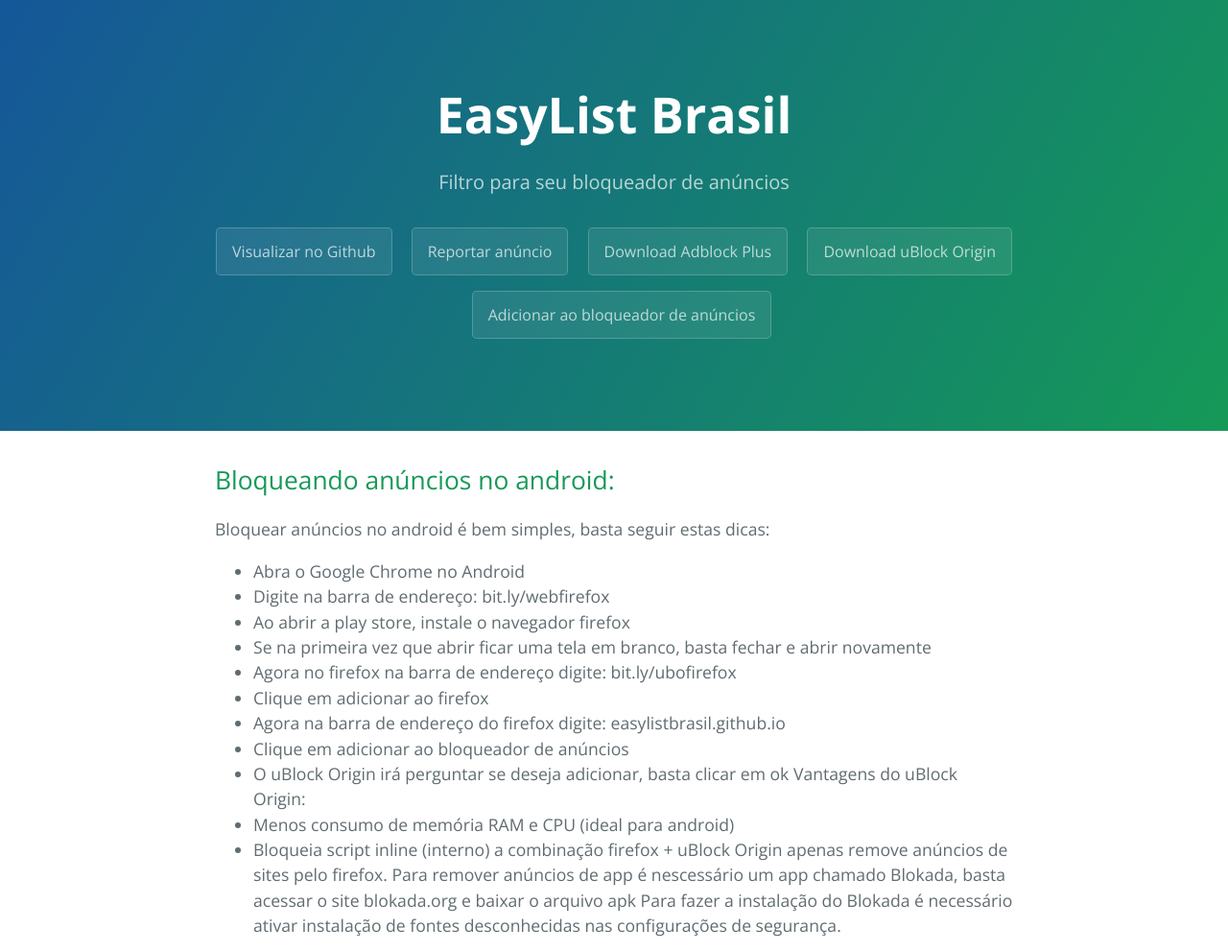
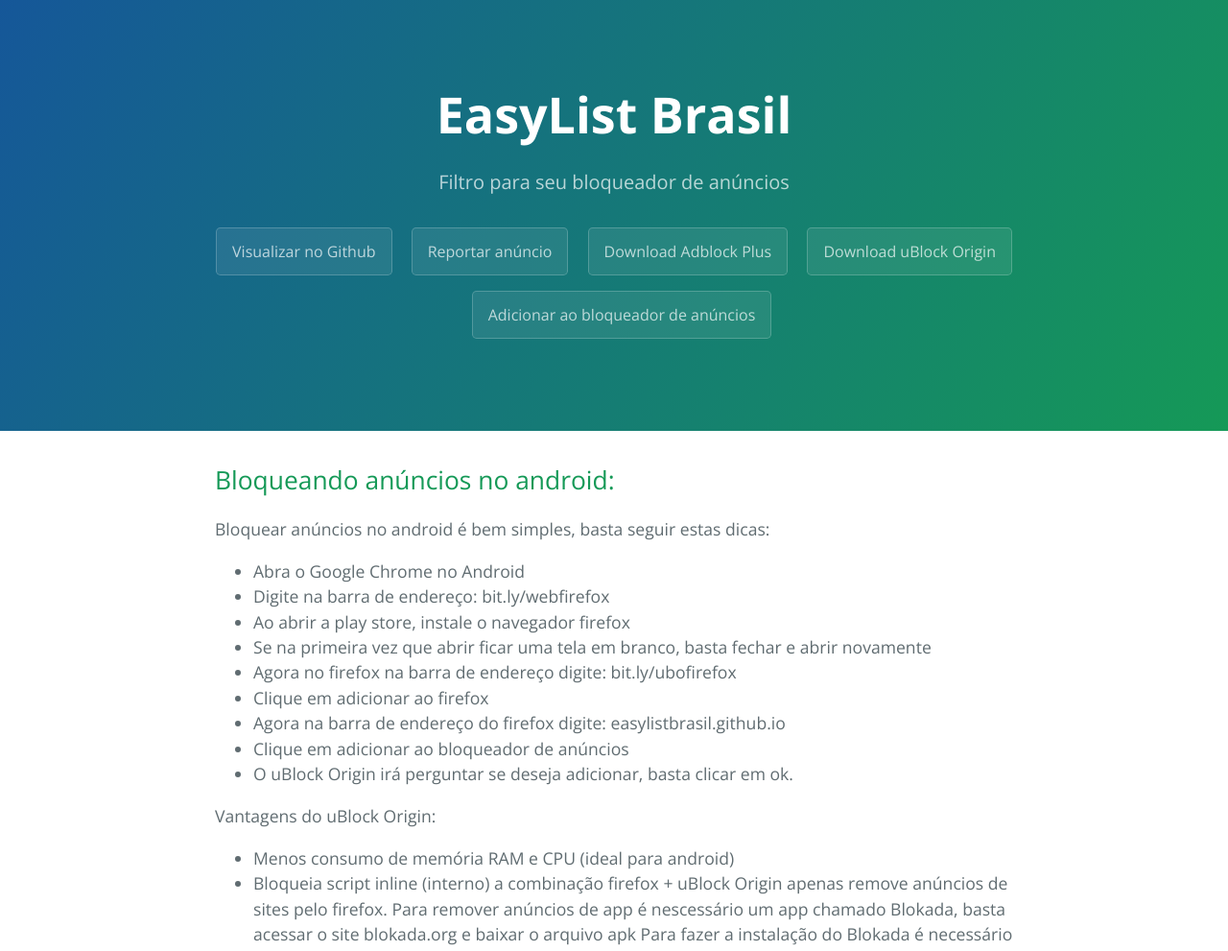
Before and after one commit to easylistbrasil/easylistbrasil.github.io, a Jekyll site: the page built from _posts/2018-08-22-android.markdown, in a window 1280 px wide, cut to the strip 0-991 px from the top of the page. Shown: the whole strip at 96% size. Built offline with Jekyll 4.4.1, drawn with Linux system fonts in a browser that asks for light colours.

```diff
--- a/_posts/2018-08-22-android.markdown
+++ b/_posts/2018-08-22-android.markdown
@@ -15,7 +15,8 @@ Bloquear anúncios no android é bem simples, basta seguir estas dicas:
  - Clique em adicionar ao firefox
  - Agora na barra de endereço do firefox digite: easylistbrasil.github.io
  - Clique em adicionar ao bloqueador de anúncios
- - O uBlock Origin irá perguntar se deseja adicionar, basta clicar em ok
+ - O uBlock Origin irá perguntar se deseja adicionar, basta clicar em ok.
+
  Vantagens do uBlock Origin:
   - Menos consumo de memória RAM e CPU (ideal para android)
   - Bloqueia script inline (interno)
```
